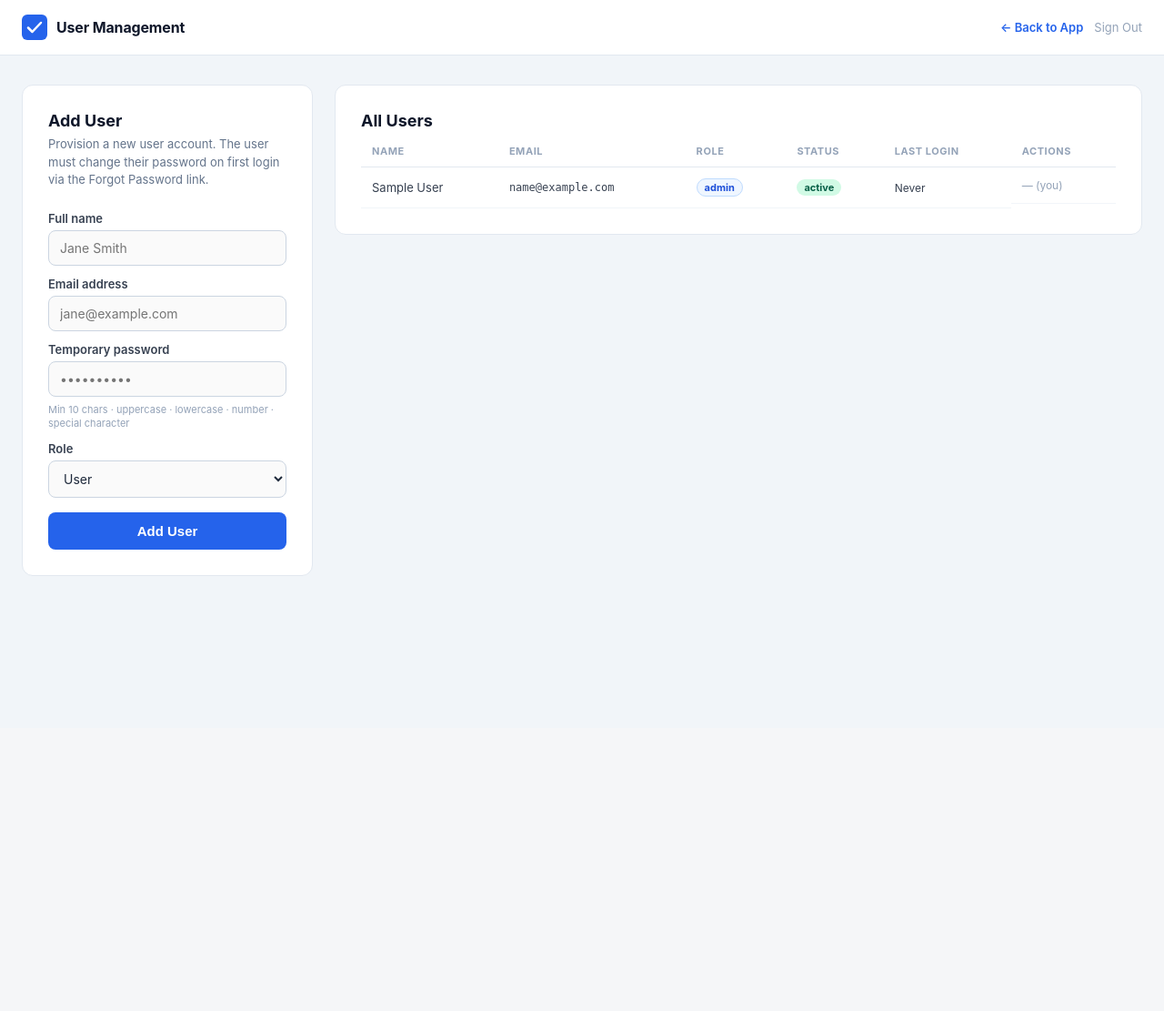
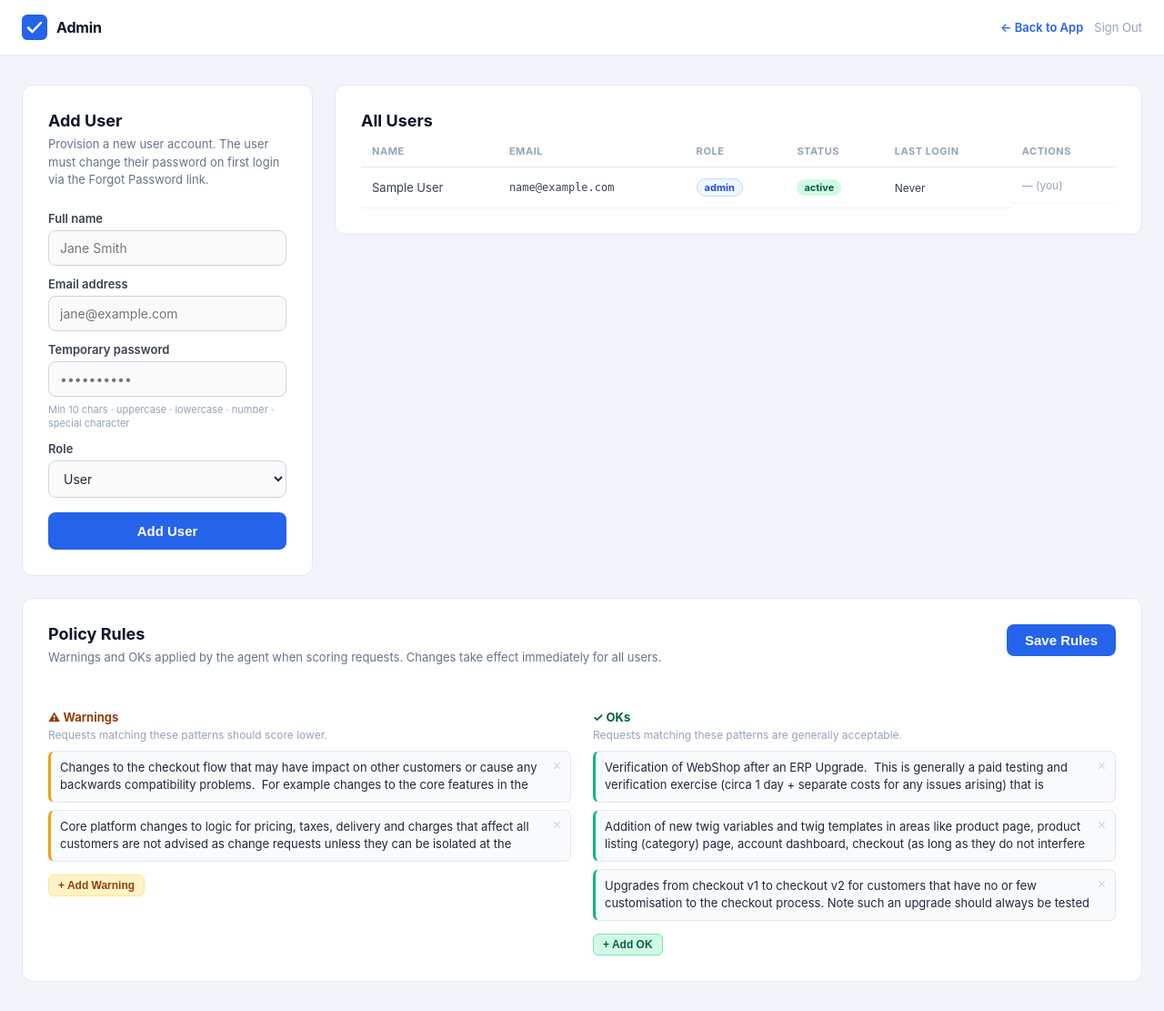
Before and after one commit to rourkey-irl/change-scoring, a Flask app: page /admin in a window 1280 px wide. Shown: the whole page at 91% size. Before the commit the page ends 633 px from the top, so only its background shows below. Run offline with Flask 3, Linux system fonts and the light colour scheme; the visitor is signed in with stand-in values (Sample User, id 1); data comes from the database, SQL or seed files in the repository; parts of the project's set-up code (start-up, migrations or seed data) failed here and were passed over.

Commit message:
Add Policy Rules CRUD to admin panel
Full-width rules section below the users table with side-by-side
Warnings and OKs columns. Each rule is an editable textarea with
a delete button. Add and Save controls sync to /api/rules.
Blank entries are stripped on save.

Co-Authored-By: Claude Sonnet 4.6 <noreply@anthropic.com>

```diff
--- a/static/admin.js
+++ b/static/admin.js
@@ -1,4 +1,137 @@
 let resetTargetId = null;
+let adminRules = { warnings: [], oks: [] };
+
+// ---------------------------------------------------------------------------
+// Policy Rules — load & render
+// ---------------------------------------------------------------------------
+
+async function loadAdminRules() {
+  try {
+    const res = await fetch('/api/rules');
+    adminRules = await res.json();
+    renderAdminRules();
+  } catch (e) {
+    console.error('Failed to load rules', e);
+  }
+}
+
+function renderAdminRules() {
+  renderAdminRuleList('admin-warnings-list', adminRules.warnings, 'warning');
+  renderAdminRuleList('admin-oks-list',      adminRules.oks,      'ok');
+}
+
+function renderAdminRuleList(containerId, items, type) {
+  const container = document.getElementById(containerId);
+  container.innerHTML = '';
+  if (items.length === 0) {
+    container.innerHTML = `<p class="admin-rules-empty">No ${type === 'warning' ? 'warnings' : 'OKs'} defined yet.</p>`;
+    return;
+  }
+  items.forEach((text, idx) => container.appendChild(buildAdminRuleItem(text, type, idx)));
+}
+
+function buildAdminRuleItem(text, type, idx) {
+  const row = document.createElement('div');
+  row.className = `admin-rule-row ${type}-item`;
+
+  const ta = document.createElement('textarea');
+  ta.className   = 'admin-rule-textarea';
+  ta.value       = text;
+  ta.rows        = 2;
+  ta.placeholder = type === 'warning' ? 'Describe what to warn against…' : 'Describe what is acceptable…';
+  ta.addEventListener('input', () => {
+    const key = type === 'warning' ? 'warnings' : 'oks';
+    adminRules[key][idx] = ta.value;
+    adminAutoResize(ta);
+  });
+
+  const del = document.createElement('button');
+  del.className   = 'rule-delete';
+  del.textContent = '×';
+  del.title       = 'Remove';
+  del.addEventListener('click', () => deleteAdminRule(type, idx));
+
+  row.appendChild(ta);
+  row.appendChild(del);
+  return row;
+}
+
+function adminAutoResize(ta) {
+  ta.style.height = 'auto';
+  ta.style.height = ta.scrollHeight + 'px';
+}
+
+function addAdminRule(type) {
+  const key = type === 'warning' ? 'warnings' : 'oks';
+  adminRules[key].push('');
+  renderAdminRules();
+  // Focus the new textarea
+  const listId   = type === 'warning' ? 'admin-warnings-list' : 'admin-oks-list';
+  const textareas = document.getElementById(listId).querySelectorAll('textarea');
+  if (textareas.length) textareas[textareas.length - 1].focus();
+}
+
+function deleteAdminRule(type, idx) {
+  const key = type === 'warning' ? 'warnings' : 'oks';
+  adminRules[key].splice(idx, 1);
+  renderAdminRules();
+}
+
+async function saveAdminRules() {
+  // Sync any textarea edits that haven't fired an input event
+  syncAdminTextareas();
+
+  const saveText    = document.getElementById('rules-save-text');
+  const saveSpinner = document.getElementById('rules-save-spinner');
+  const statusEl    = document.getElementById('rules-save-status');
+
+  saveText.textContent = 'Saving…';
+  saveSpinner.classList.remove('hidden');
+  statusEl.classList.add('hidden');
+
+  // Strip blank entries before saving
+  const payload = {
+    warnings: adminRules.warnings.filter(w => w.trim()),
+    oks:      adminRules.oks.filter(o => o.trim()),
+  };
+
+  try {
+    const res = await fetch('/api/rules', {
+      method:  'POST',
+      headers: { 'Content-Type': 'application/json' },
+      body:    JSON.stringify(payload),
+    });
+
+    if (!res.ok) throw new Error('Server error');
+
+    // Sync back so blank entries are removed from the local state too
+    adminRules = payload;
+    renderAdminRules();
+
+    statusEl.textContent = 'Rules saved.';
+    statusEl.className   = 'rules-status success';
+    statusEl.classList.remove('hidden');
+    setTimeout(() => statusEl.classList.add('hidden'), 3000);
+  } catch {
+    statusEl.textContent = 'Failed to save rules.';
+    statusEl.className   = 'rules-status error';
+    statusEl.classList.remove('hidden');
+  } finally {
+    saveText.textContent = 'Save Rules';
+    saveSpinner.classList.add('hidden');
+  }
+}
+
+function syncAdminTextareas() {
+  document.querySelectorAll('#admin-warnings-list textarea').forEach((ta, i) => {
+    if (i < adminRules.warnings.length) adminRules.warnings[i] = ta.value;
+  });
+  document.querySelectorAll('#admin-oks-list textarea').forEach((ta, i) => {
+    if (i < adminRules.oks.length) adminRules.oks[i] = ta.value;
+  });
+}
+
+document.addEventListener('DOMContentLoaded', loadAdminRules);
 
 // ---------------------------------------------------------------------------
 // Add user
--- a/static/style.css
+++ b/static/style.css
@@ -595,6 +595,82 @@ body {
 .admin-add-panel .auth-field { margin-bottom: 12px; }
 .admin-add-panel .btn { margin-top: 4px; }
 
+/* Admin rules panel */
+.admin-rules-wrap {
+  margin-top: 24px;
+}
+.admin-rules-header {
+  display: flex;
+  align-items: flex-start;
+  justify-content: space-between;
+  gap: 16px;
+  margin-bottom: 20px;
+  flex-wrap: wrap;
+}
+.admin-rules-save-area {
+  display: flex;
+  align-items: center;
+  gap: 12px;
+  flex-shrink: 0;
+}
+.admin-rules-save-btn {
+  width: auto;
+  padding: 9px 20px;
+}
+.admin-rules-cols {
+  display: grid;
+  grid-template-columns: 1fr 1fr;
+  gap: 24px;
+}
+@media (max-width: 700px) {
+  .admin-rules-cols { grid-template-columns: 1fr; }
+}
+.admin-rules-col-header {
+  margin-bottom: 10px;
+}
+.admin-rules-col-header .rules-hint {
+  margin-top: 3px;
+}
+.admin-rules-list {
+  display: flex;
+  flex-direction: column;
+  gap: 8px;
+  margin-bottom: 12px;
+  min-height: 20px;
+}
+.admin-rules-empty {
+  font-size: 12px;
+  color: #CBD5E1;
+  padding: 4px 0;
+}
+.admin-rule-row {
+  display: flex;
+  align-items: flex-start;
+  gap: 8px;
+  background: #F8FAFC;
+  border: 1px solid #E2E8F0;
+  border-radius: 7px;
+  padding: 8px 10px;
+}
+.admin-rule-row.warning-item { border-left: 3px solid #F59E0B; }
+.admin-rule-row.ok-item      { border-left: 3px solid #10B981; }
+.admin-rule-textarea {
+  flex: 1;
+  font-size: 13px;
+  color: #1E293B;
+  line-height: 1.5;
+  border: none;
+  background: transparent;
+  font-family: inherit;
+  resize: none;
+  padding: 0;
+  min-height: 2.8em;
+}
+.admin-rule-textarea:focus { outline: none; }
+.admin-add-rule-btn {
+  margin-top: 2px;
+}
+
 /* Table */
 .table-wrap { overflow-x: auto; }
 .user-table {
--- a/templates/admin.html
+++ b/templates/admin.html
@@ -3,7 +3,7 @@
 <head>
   <meta charset="UTF-8" />
   <meta name="viewport" content="width=device-width, initial-scale=1.0" />
-  <title>User Management — Change Request Scoring Agent</title>
+  <title>Admin — Change Request Scoring Agent</title>
   <link rel="stylesheet" href="/static/style.css" />
 </head>
 <body>
@@ -14,7 +14,7 @@
           <rect width="28" height="28" rx="6" fill="#2563EB"/>
           <path d="M7 14.5L11.5 19L21 9" stroke="white" stroke-width="2.5" stroke-linecap="round" stroke-linejoin="round"/>
         </svg>
-        <span class="header-title">User Management</span>
+        <span class="header-title">Admin</span>
       </div>
       <div class="header-nav">
         <a href="/" class="header-link">← Back to App</a>
@@ -153,6 +153,52 @@
       </section>
 
     </div>
+
+    <!-- Policy Rules panel (full width) -->
+    <div class="admin-rules-wrap">
+      <section class="panel">
+        <div class="admin-rules-header">
+          <div>
+            <h2 class="panel-heading">Policy Rules</h2>
+            <p class="panel-sub">Warnings and OKs applied by the agent when scoring requests. Changes take effect immediately for all users.</p>
+          </div>
+          <div class="admin-rules-save-area">
+            <span id="rules-save-status" class="rules-status hidden"></span>
+            <button class="btn btn-primary admin-rules-save-btn" onclick="saveAdminRules()">
+              <span id="rules-save-text">Save Rules</span>
+              <span id="rules-save-spinner" class="spinner hidden"></span>
+            </button>
+          </div>
+        </div>
+
+        <div class="admin-rules-cols">
+
+          <!-- Warnings -->
+          <div class="admin-rules-col">
+            <div class="admin-rules-col-header">
+              <span class="rules-label warning-label">⚠ Warnings</span>
+              <p class="rules-hint">Requests matching these patterns should score lower.</p>
+            </div>
+            <div id="admin-warnings-list" class="admin-rules-list"></div>
+            <button class="btn btn-small btn-warning admin-add-rule-btn"
+                    onclick="addAdminRule('warning')">+ Add Warning</button>
+          </div>
+
+          <!-- OKs -->
+          <div class="admin-rules-col">
+            <div class="admin-rules-col-header">
+              <span class="rules-label ok-label">✓ OKs</span>
+              <p class="rules-hint">Requests matching these patterns are generally acceptable.</p>
+            </div>
+            <div id="admin-oks-list" class="admin-rules-list"></div>
+            <button class="btn btn-small btn-ok admin-add-rule-btn"
+                    onclick="addAdminRule('ok')">+ Add OK</button>
+          </div>
+
+        </div>
+      </section>
+    </div>
+
   </main>
 
   <script src="/static/admin.js"></script>
```
